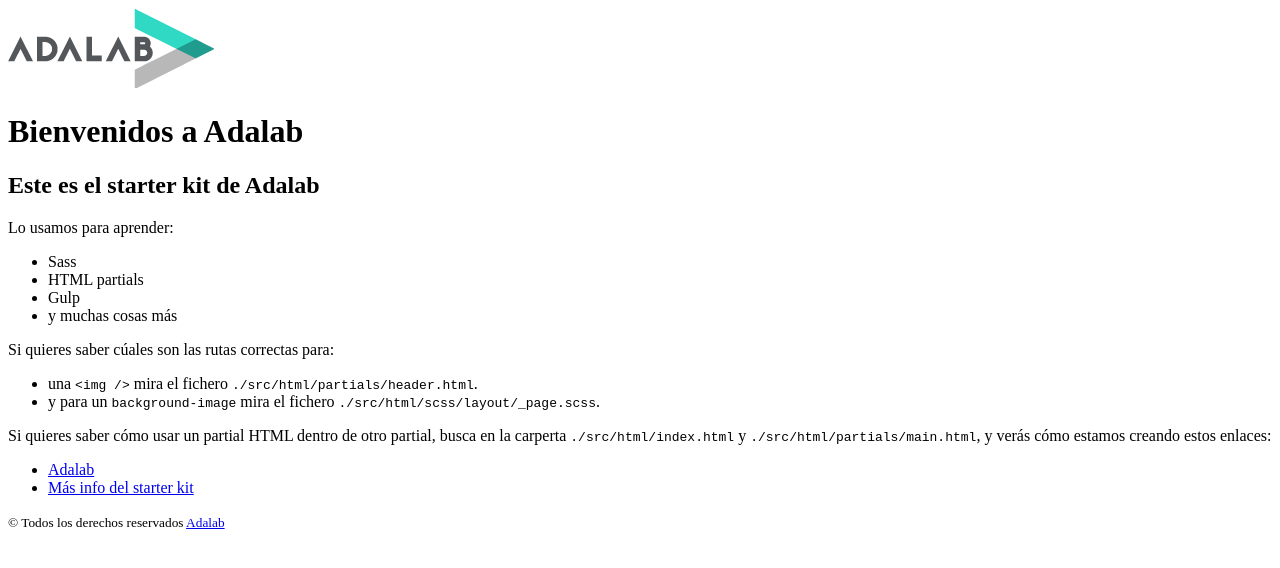
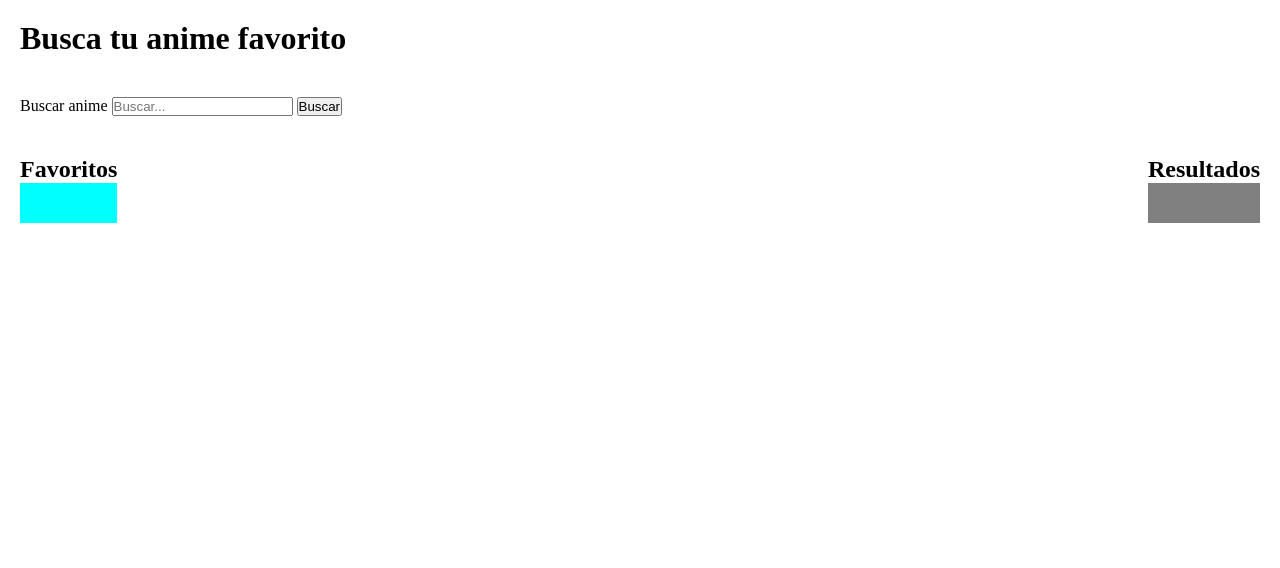
Before and after one commit to Adalab/modulo-2-evaluacion-final-MafeToro, a website built with Vite: page docs/index.html in a window 1280 px wide. Built offline with nearby package versions, Linux system fonts and the light colour scheme.

Commit message:
Deployed new version of the page to production

```diff
--- /dev/null
+++ b/docs/assets/index-BJD4yLDe.css
@@ -0,0 +1 @@
+*{box-sizing:border-box;margin:0;padding:0}.code{font-size:16px;background:#d8d8d8;padding:0 5px;border-radius:5px}.link__adalab:hover{background-color:#099d8d;color:#fff}.link__github:hover{background-color:#ccc;color:#000}.container{display:flex;justify-content:space-between;padding:20px}.find-anime,.find-anime-title{padding:20px}.results-anime{background-color:gray;max-width:500px;padding:20px}.favorites{background-color:#0ff;max-width:500px;padding:20px}.favorite-anime-font{color:purple;font-family:Lucida Sans,Lucida Sans Regular,Lucida Grande,Lucida Sans Unicode,Geneva,Verdana,sans-serif}.favorite-anime-background{background-color:#cf3acf;padding:10px;width:auto}.fa-star{font-size:20px;color:#ff0}.main__list{padding-left:2rem;padding-bottom:20px}
--- a/docs/index.html
+++ b/docs/index.html
@@ -3,67 +3,24 @@
   <head>
     <meta charset="UTF-8" />
     <meta name="viewport" content="width=device-width, initial-scale=1" />
-    <title>Adalab Web Starter Kit</title>
+    <title>Evaluación módulo II :)</title>
     <link href="https://fonts.googleapis.com/css?family=Roboto&display=swap" rel="stylesheet" />
-
+    <link rel="stylesheet" href="https://cdnjs.cloudflare.com/ajax/libs/font-awesome/6.5.1/css/all.min.css">
     <link rel="icon" href="./images/favicon.png" />
-    <link rel="stylesheet" href="./assets/main-62015576.css">
+    <link rel="stylesheet" crossorigin href="./assets/index-BJD4yLDe.css">
   </head>
 
   <body>
-    <div class="page">
-      <header class="page__header">
-  <img src="./images/logo-adalab.png" alt="Adalab">
-  <h1>Bienvenidos a Adalab</h1>
-</header>
-
-      <main class="page__main">
-  <h2>Este es el starter kit de Adalab</h2>
-  <p>Lo usamos para aprender:</p>
-  <ul class="main__list">
-    <li>Sass</li>
-    <li>HTML partials</li>
-    <li>Gulp</li>
-    <li>y muchas cosas más</li>
-  </ul>
-  <p>Si quieres saber cúales son las rutas correctas para:</p>
-  <ul class="main__list">
-    <li>
-      una <code class="code">&lt;img /&gt;</code> mira el fichero
-      <code class="code">./src/html/partials/header.html</code>.
-    </li>
-    <li>
-      y para un <code class="code">background-image</code> mira el fichero
-      <code class="code">./src/html/scss/layout/_page.scss</code>.
-    </li>
-  </ul>
-  <p>
-    Si quieres saber cómo usar un partial HTML dentro de otro partial, busca en la carperta
-    <code class="code">./src/html/index.html</code> y
-    <code class="code">./src/html/partials/main.html</code>, y verás cómo estamos creando estos
-    enlaces:
-  </p>
-  <ul class="main__list">
-    <li>
-      <a class="link__adalab" href="https://adalab.es">Adalab</a>
-
-    </li>
-    <li>
-      <a class="{=$aClass}" href="./more-info.html">Más info del starter kit</a>
-
-    </li>
-  </ul>
-</main>
-
-      <footer class="page__footer">
-  <small>
-    &copy; Todos los derechos reservados
-    <a class="link__adalab" href="https://adalab.es">Adalab</a>
-
-  </small>
-</footer>
-
-    </div>
+    <h1 class="find-anime-title">Busca tu anime favorito</h1>
+    <section class="find-anime">
+  <label for="name">Buscar anime</label>
+    <input type="text" name="name" class="js-search-anime" placeholder="Buscar...">
+    <input class="js-search-button" type="submit" value="Buscar"></button>
+  </section>
+    <main class="container">
+      <div><h2>Favoritos</h2><ul class="js-anime-favorites favorites"></ul></div>
+      <div><h2>Resultados</h2><ul class="js-anime-results results-anime"></div></ul>
+    </main>
     <script src="./js/main.js"></script>
   </body>
 </html>
--- a/docs/js/main.js
+++ b/docs/js/main.js
@@ -1,2 +1,16 @@
-console.log(">> Ready :)");
+const d=document.querySelector(".js-search-anime"),r=document.querySelector(".js-search-button"),l=document.querySelector(".js-anime-results"),c=document.querySelector(".js-anime-favorites");let a=[],s=JSON.parse(localStorage.getItem("favoritesAnimes"))||[];function u(i){const t=parseInt(i.currentTarget.id),e=a.find(n=>t===n.mal_id);s.push(e),o()}function o(){c.innerHTML="";for(const i of s){let t="";t+=`
+    <li>
+        <h3 class="favorite-anime-font">${i.title}<i class="fa-solid fa-star"></i></h3>
+        <div class="anime js-anime-listed" id="${i.mal_id}">
+            <div class="favorite-anime-background"><img class="anime_image" src="${i.images.jpg.image_url}" alt="${i.titles[0].title}"></div>
+        </div>
+    </li>
+`,c.innerHTML+=t}localStorage.setItem("favoritesAnimes",JSON.stringify(s))}function m(){const i=d.value;fetch("https://api.jikan.moe/v4/anime?q="+i).then(t=>t.json()).then(t=>{a=t.data;for(const e of a)e.titles[0].title,e.images.jpg.image_url,f(a)})}r.addEventListener("click",m);function f(i){l.innerHTML="";for(const e of i){let n="";n+=`
+            <li>
+                <h3>${e.title}</h3>
+                <div class="anime js-anime-listed" id="${e.mal_id}">
+                    <img class="anime_image" src="${e.images.jpg.image_url}" alt="${e.titles[0].title}">
+                </div>
+            </li>
+        `,l.innerHTML+=n}const t=document.querySelectorAll(".js-anime-listed");for(const e of t)e.addEventListener("click",u)}r.addEventListener("click",m);o();
 //# sourceMappingURL=main.js.map
```
Also changed, not shown: docs/more-info.html (deleted, +0 -38 lines), 1 other file.
